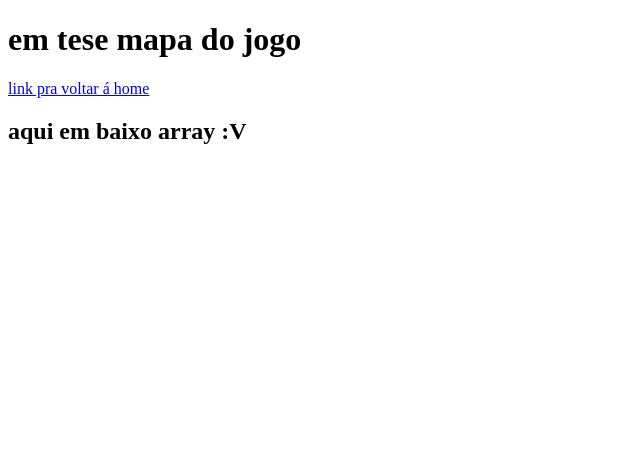
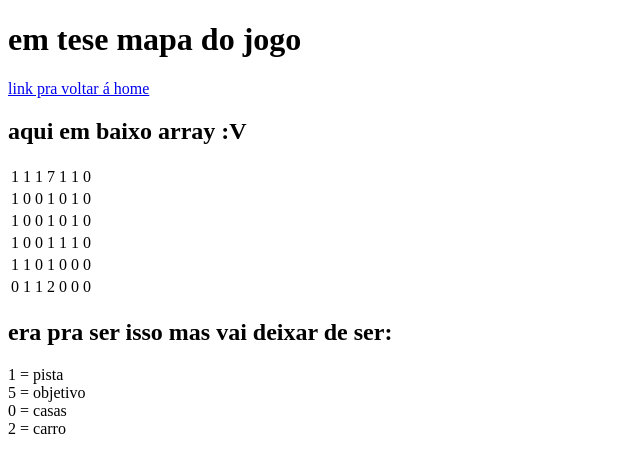
Before and after one commit to ianq1w1/WazeParticular, a SvelteKit app: page /cidade in a window 1280 px wide. Shown: the top 472 px of the page, without its empty margins (0-640 px from the left). Built offline with nearby package versions, Linux system fonts and the light colour scheme.

Commit message:
algoritmos, pegar o maior numero da array, definir quantidade de blocos da pista

```diff
--- a/src/routes/cidade/+page.svelte
+++ b/src/routes/cidade/+page.svelte
@@ -1,3 +1,88 @@
+<script lang='js'>
+
+
+
+
+    export let city = [
+        [1,1,1,7,1,1,0],
+        [1,0,0,1,0,1,0],
+        [1,0,0,1,0,1,0],
+        [1,0,0,1,1,1,0],
+        [1,1,0,1,0,0,0],
+        [0,1,1,2,0,0,0],
+    ]
+// possivel algoritmo de calculo de rota
+    console.log(city)
+/**
+     * @param {number[][]} route
+     */
+function rota (route){
+    var i =0;
+    var j = 0;
+    var rua = 0
+    for(i=0; i<route.length; i++){
+        for(j=0; j<route[i].length; j++){
+            if(route[i][j] == 1 ){
+                rua = route[i][j]
+                console.log(route[i][j]);
+            }
+        }
+    }
+    var parada = maiorNum(route)
+    console.log(parada)
+
+    /*for(i = i; i >= rua; i--){
+        for(j = j; j>=rua; j--){
+            if(parada >= rua){
+                console.log(route[i][j])
+            }
+        }
+    }*/
+}
+// pega o maior numero da array (objetivo)
+/**
+     * @param {number[][]} cidade
+     */
+function maiorNum(cidade){
+    let maior = cidade[0][0];
+
+    for (let i = 0; i < cidade.length; i++) {
+            for(let j = 0; j<cidade[i].length+1; j++){
+                if(cidade[i][j] > maior){
+                    return maior = cidade[i][j];
+                }
+            }
+        }
+        return maior;
+
+}
+
+
+rota(city)
+
+
+</script>
 <h1>em tese mapa do jogo</h1>
 <a href="/">link pra voltar á home</a>
 <h2>aqui em baixo array :V</h2>
+
+<table>
+
+    {#each city as linha,i}
+    <tr>
+        {#each linha as _city,j}
+            <td>{city[i][j]}</td>
+
+        {/each}
+    </tr>
+    {/each}
+
+</table>
+<h2>era pra ser isso mas vai deixar de ser:</h2>
+<p>  1 = pista
+    <br>
+    5 = objetivo
+    <br>
+    0 = casas
+    <br>
+    2 = carro</p>
```
Also changed, not shown: src/routes/rotas.js (added).
